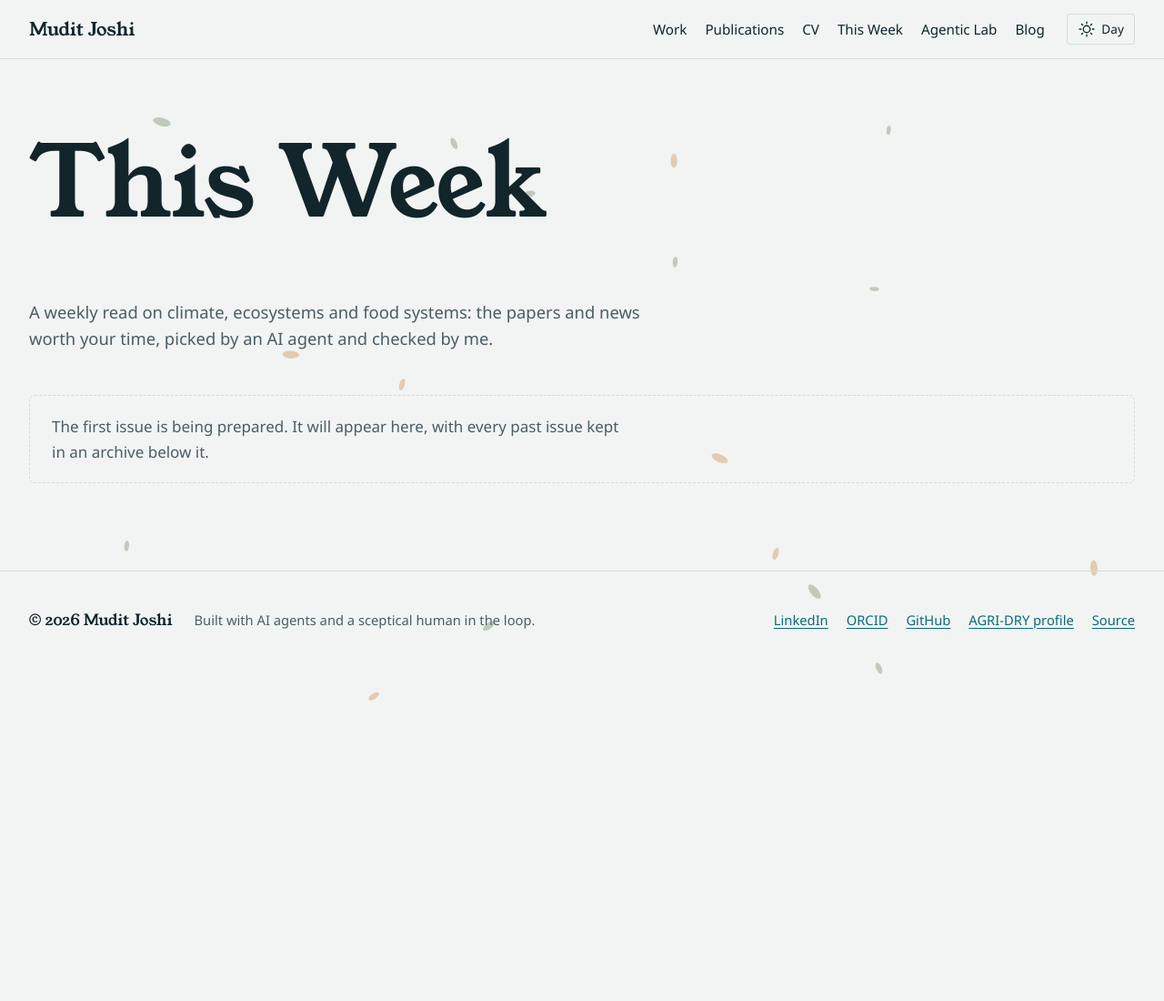
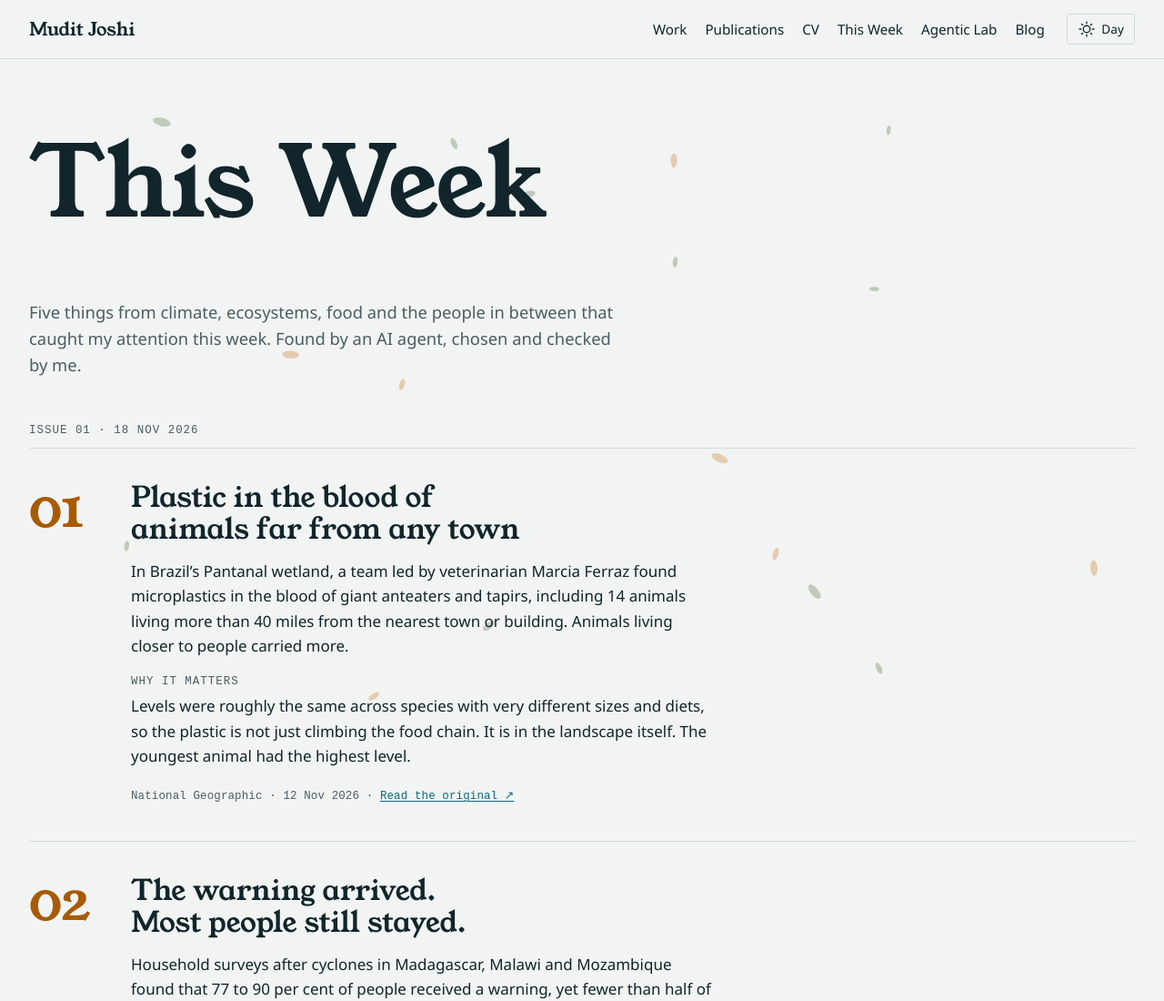
Before and after one commit to joshimudit/joshimudit.github.io, an Astro site: page /this-week in a window 1280 px wide. Shown: the top 1100 px of the page at 91% size. Before the commit the page ends 800 px from the top, so only its background shows below. Built offline with nearby package versions, Linux system fonts and the light colour scheme; Astro itself is replaced by a stand-in of ours; a web font is replaced by a local one.

Commit message:
This Week: digest page and issue 1
Adds src/data/digest.ts (one entry per issue, newest shown in full,
older ones in a Past issues archive) and rebuilds the This Week page
as a flat list of five numbered items. India items get a small
'From home' tag. An optional 'take' line shows only when filled in.

Co-Authored-By: Claude Opus 5.5 <noreply@anthropic.com>
Claude-Session: https://claude.ai/code/session_01SzrFi7FUoju5mG24ZgTp79

```diff
--- /dev/null
+++ b/src/data/digest.ts
@@ -0,0 +1,90 @@
+// This Week: one entry per issue, newest first. The page shows the newest
+// issue in full and keeps every older one in the archive below it.
+//
+// Rules for every item:
+// - It links to the original, and every fact in it was read in that original.
+// - Words are our own: a short summary, never copied paragraphs.
+// - `home: true` marks India items (shown with a "From home" tag). Usually one, sometimes two.
+// - `take` is Mudit's one line. Leave it out until he writes it; the page hides it when empty.
+
+export type DigestItem = {
+  title: string;
+  summary: string;
+  why: string;
+  source: string; // who published the piece we link to
+  url: string;
+  date: string; // date of the original, 'YYYY-MM-DD'
+  home?: boolean;
+  take?: string;
+};
+
+export type Issue = {
+  number: number;
+  date: string; // publication date of the issue, 'YYYY-MM-DD'
+  items: DigestItem[];
+};
+
+export const issues: Issue[] = [
+  {
+    number: 1,
+    date: '2026-11-18',
+    items: [
+      {
+        title: 'Plastic in the blood of animals far from any town',
+        summary:
+          'In Brazil’s Pantanal wetland, a team led by veterinarian Marcia Ferraz found microplastics in the blood of giant anteaters and tapirs, including 14 animals living more than 40 miles from the nearest town or building. Animals living closer to people carried more.',
+        why:
+          'Levels were roughly the same across species with very different sizes and diets, so the plastic is not just climbing the food chain. It is in the landscape itself. The youngest animal had the highest level.',
+        source: 'National Geographic',
+        url: 'https://www.nationalgeographic.com/environment/article/microplastic-brazilian-pantanal-wildlife-anteaters-tapirs',
+        date: '2026-11-12',
+      },
+      {
+        title: 'The warning arrived. Most people still stayed.',
+        summary:
+          'Household surveys after cyclones in Madagascar, Malawi and Mozambique found that 77 to 90 per cent of people received a warning, yet fewer than half of those who got one evacuated. Warnings came too late, were doubted, or reached people with no means to leave.',
+        why:
+          'The number of countries with early-warning systems has more than doubled since 2015, and that is rightly celebrated. This study is a reminder that a forecast only protects people who can trust it and act on it.',
+        source: 'University of Bristol · Bulletin of the American Meteorological Society',
+        url: 'https://www.bristol.ac.uk/news/2026/november/climate-vulnerable-africa.html',
+        date: '2026-11-02',
+      },
+      {
+        title: 'The unfunded half of farming',
+        summary:
+          'A report launched at COP31 by IFAD and Türkiye’s agriculture ministry finds that 80 per cent of international public climate finance for agrifood systems considers gender equality in some way, but only 3 per cent, about US$855 million a year, has it as the main goal.',
+        why:
+          'Women make up around four in ten farm workers worldwide, yet have less access to land and farm inputs, and earn 82 cents for every dollar men earn in farm wage work. The report calls them “the investable half”: reliable borrowers who, with finance, help whole farms and families adapt. A finance gap, not just a social one.',
+        source: 'IFAD',
+        url: 'https://www.ifad.org/en/w/publications/scaling-gender-and-climate-investment-opportunities',
+        date: '2026-11-09',
+      },
+      {
+        title: 'Judge AI agents as a team, not one by one',
+        summary:
+          'AI is moving from single models to systems of agents that plan, message each other, call tools and split work. The authors argue that evaluating each agent alone is no longer enough, and propose a framework that links how agents interact, how they are arranged, and what happens over time.',
+        why:
+          'Anyone who studies ecosystems or societies will recognise the point: behaviour emerges from interactions. A group of capable agents can still fail as a group, and that is where testing now needs to look.',
+        source: 'Nature Communications',
+        url: 'https://www.nature.com/articles/s41467-026-78879-x',
+        date: '2026-11-06',
+      },
+      {
+        title: 'Can saving groundwater pay an Indian farmer?',
+        summary:
+          'Groundwater researcher Tushaar Shah talks with Veena Srinivasan about how India’s groundwater economy grew, why subsidised electricity reshaped irrigation, Gujarat’s Jyotigram reforms, solar pumps that let farmers sell spare power to the grid, recharge, and rising salinity in Punjab.',
+        why:
+          'It treats depletion as a problem of incentives rather than of water alone. The fix sits across energy, water and farm policy at the same time, which is exactly why it is hard.',
+        source: 'The Water Data Podcast · WELL Labs',
+        url: 'https://welllabs.org/wdp-tushaar-shah/',
+        date: '2026-11-10',
+        home: true,
+      },
+    ],
+  },
+];
+
+export function formatDay(d: string) {
+  const [y, m, day] = d.split('-').map(Number);
+  return new Date(y, m - 1, day).toLocaleDateString('en-GB', { day: 'numeric', month: 'short', year: 'numeric' });
+}
--- a/src/pages/this-week.astro
+++ b/src/pages/this-week.astro
@@ -1,14 +1,142 @@
 ---
 import Base from '../layouts/Base.astro';
+import { issues, formatDay } from '../data/digest';
+
+const sorted = [...issues].sort((a, b) => b.number - a.number);
+const [latest, ...past] = sorted;
+const pad = (n: number) => String(n).padStart(2, '0');
 ---
-<Base title="This Week" description="A weekly digest of research and news in climate, ecology and food systems.">
+<Base title="This Week" description="Five things worth knowing each week from climate, ecosystems, food systems and the people living with them.">
   <div class="wrap page">
     <header class="page-head">
       <h1>This Week</h1>
-      <p>A weekly read on climate, ecosystems and food systems: the papers and news worth your time, picked by an AI agent and checked by me.</p>
+      <p>Five things from climate, ecosystems, food and the people in between that caught my attention this week. Found by an AI agent, chosen and checked by me.</p>
     </header>
-    <div class="empty">
-      <p>The first issue is being prepared. It will appear here, with every past issue kept in an archive below it.</p>
-    </div>
+
+    {latest ? (
+      <article class="issue" aria-labelledby="issue-h">
+        <p id="issue-h" class="issue-line data">
+          Issue {pad(latest.number)} <span aria-hidden="true">·</span> <time datetime={latest.date}>{formatDay(latest.date)}</time>
+        </p>
+
+        <ol class="items">
+          {latest.items.map((it, i) => (
+            <li class="item">
+              <span class="num" aria-hidden="true">{pad(i + 1)}</span>
+              <div class="body">
+                {it.home && <p class="home data">From home</p>}
+                <h2>{it.title}</h2>
+                <p>{it.summary}</p>
+                <p class="why"><span class="label data">Why it matters</span> {it.why}</p>
+                {it.take && (
+                  <p class="take"><span class="label data">My take</span> {it.take}</p>
+                )}
+                <p class="src data">
+                  <span>{it.source}</span> <span aria-hidden="true">·</span> <time class="nowrap" datetime={it.date}>{formatDay(it.date)}</time> <span aria-hidden="true">·</span>
+                  <a class="nowrap" href={it.url} target="_blank" rel="noopener">Read the original<span class="sr-only"> (opens in a new tab)</span> <span aria-hidden="true">↗</span></a>
+                </p>
+              </div>
+            </li>
+          ))}
+        </ol>
+
+        <p class="note">Every item links to its source, and every fact on this page was checked against something I could read. Summaries are in my own words. If it could not be checked, it is not here.</p>
+      </article>
+    ) : (
+      <div class="empty"><p>The first issue is being prepared.</p></div>
+    )}
+
+    {past.length > 0 && (
+      <section class="archive" aria-labelledby="archive-h">
+        <h2 id="archive-h">Past issues</h2>
+        {past.map((iss) => (
+          <details>
+            <summary>
+              <span class="data">Issue {pad(iss.number)}</span>
+              <time datetime={iss.date}>{formatDay(iss.date)}</time>
+            </summary>
+            <ol>
+              {iss.items.map((it) => (
+                <li>
+                  {it.home && <span class="home data">From home</span>}
+                  <a href={it.url} target="_blank" rel="noopener">{it.title}</a>
+                  <span class="data"> · {it.source}</span>
+                </li>
+              ))}
+            </ol>
+          </details>
+        ))}
+      </section>
+    )}
   </div>
 </Base>
+
+<style>
+  .issue-line { margin: 0 0 0.5rem; text-transform: uppercase; letter-spacing: 0.08em; }
+
+  .items { list-style: none; padding: 0; margin: 0; }
+  .item {
+    display: grid;
+    grid-template-columns: 5.5rem minmax(0, 1fr);
+    gap: 1.5rem;
+    padding-block: 2.25rem;
+    border-top: 1px solid var(--line);
+  }
+  .item:last-child { border-bottom: 1px solid var(--line); }
+
+  .num {
+    font-family: var(--serif);
+    font-size: clamp(2.5rem, 5vw, 3.75rem);
+    line-height: 1;
+    color: var(--ochre);
+  }
+
+  .body h2 { font-size: clamp(1.45rem, 2.6vw, 1.95rem); margin-bottom: 0.5em; max-width: 30ch; }
+  .body p { max-width: var(--measure); }
+
+  .label {
+    display: block;
+    text-transform: uppercase;
+    letter-spacing: 0.08em;
+    margin-bottom: 0.15rem;
+  }
+  .why { color: var(--ink); }
+  .take { border-left: 2px solid var(--blue); padding-left: 1rem; font-style: italic; }
+  .take .label { font-style: normal; }
+
+  .src { margin: 1.25rem 0 0; line-height: 1.9; }
+  .nowrap { white-space: nowrap; }
+  .src a { color: var(--blue); }
+
+  /* India items: small mono tag with a diamond marker (shape, not only colour). */
+  .home {
+    display: inline-flex;
+    align-items: center;
+    gap: 0.45rem;
+    margin: 0 0 0.5rem;
+    color: var(--ochre);
+    text-transform: uppercase;
+    letter-spacing: 0.08em;
+  }
+  .home::before {
+    content: '';
+    width: 0.5rem;
+    height: 0.5rem;
+    background: currentColor;
+    transform: rotate(45deg);
+  }
+
+  .note { margin-top: 2rem; color: var(--muted); font-size: 0.95rem; }
+
+  .archive { margin-top: 4rem; padding-top: 2.5rem; border-top: 1px solid var(--line); }
+  .archive h2 { font-size: clamp(1.5rem, 3vw, 2rem); }
+  details { border-bottom: 1px solid var(--line); padding-block: 0.9rem; }
+  summary { cursor: pointer; display: flex; gap: 1rem; align-items: baseline; }
+  details ol { margin: 0.9rem 0 0.4rem; padding-left: 1.25rem; display: grid; gap: 0.5rem; }
+  details .home { margin: 0 0.5rem 0 0; }
+
+  @media (max-width: 760px) {
+    .item { grid-template-columns: 1fr; gap: 0.5rem; padding-block: 1.75rem; }
+    .num { font-size: 2.25rem; }
+  }
+</style>
```
